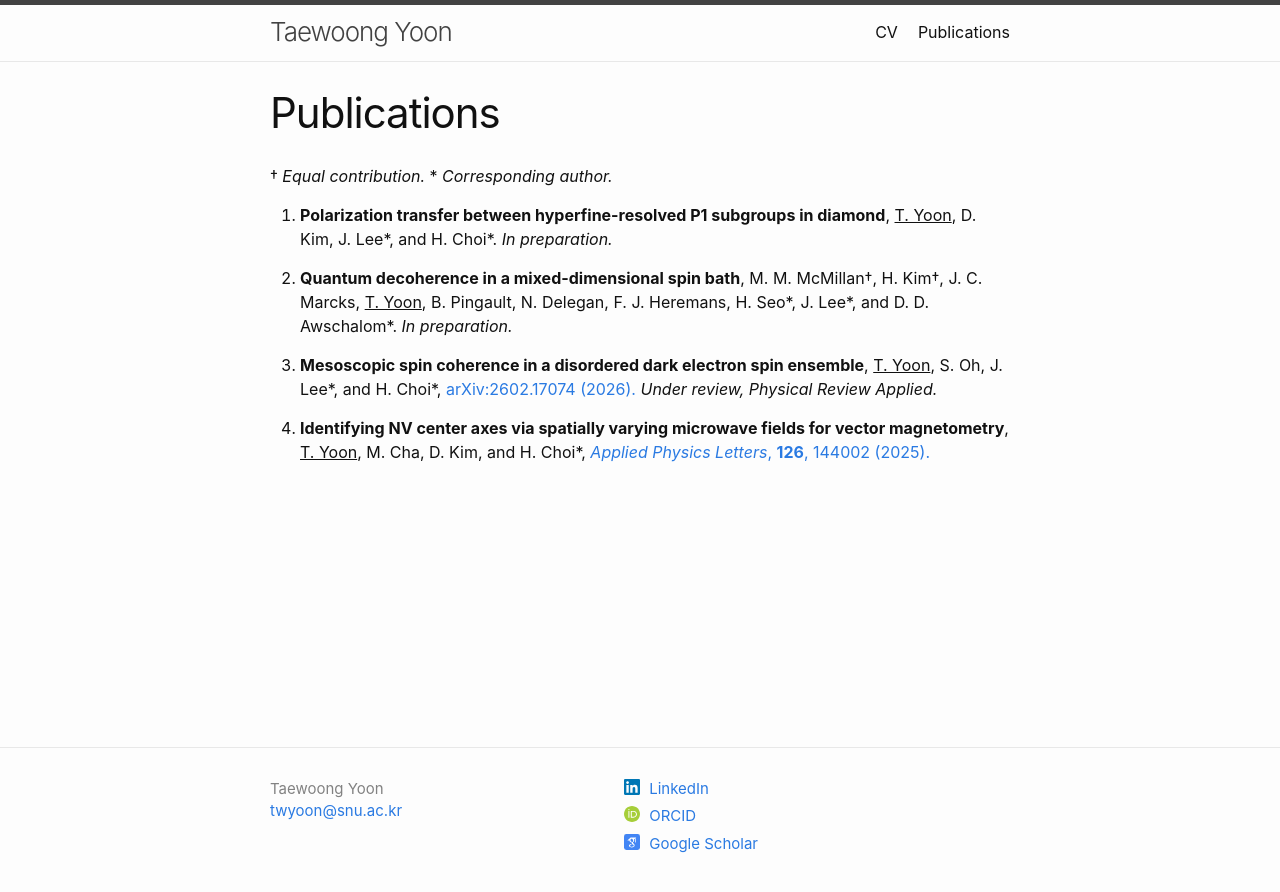
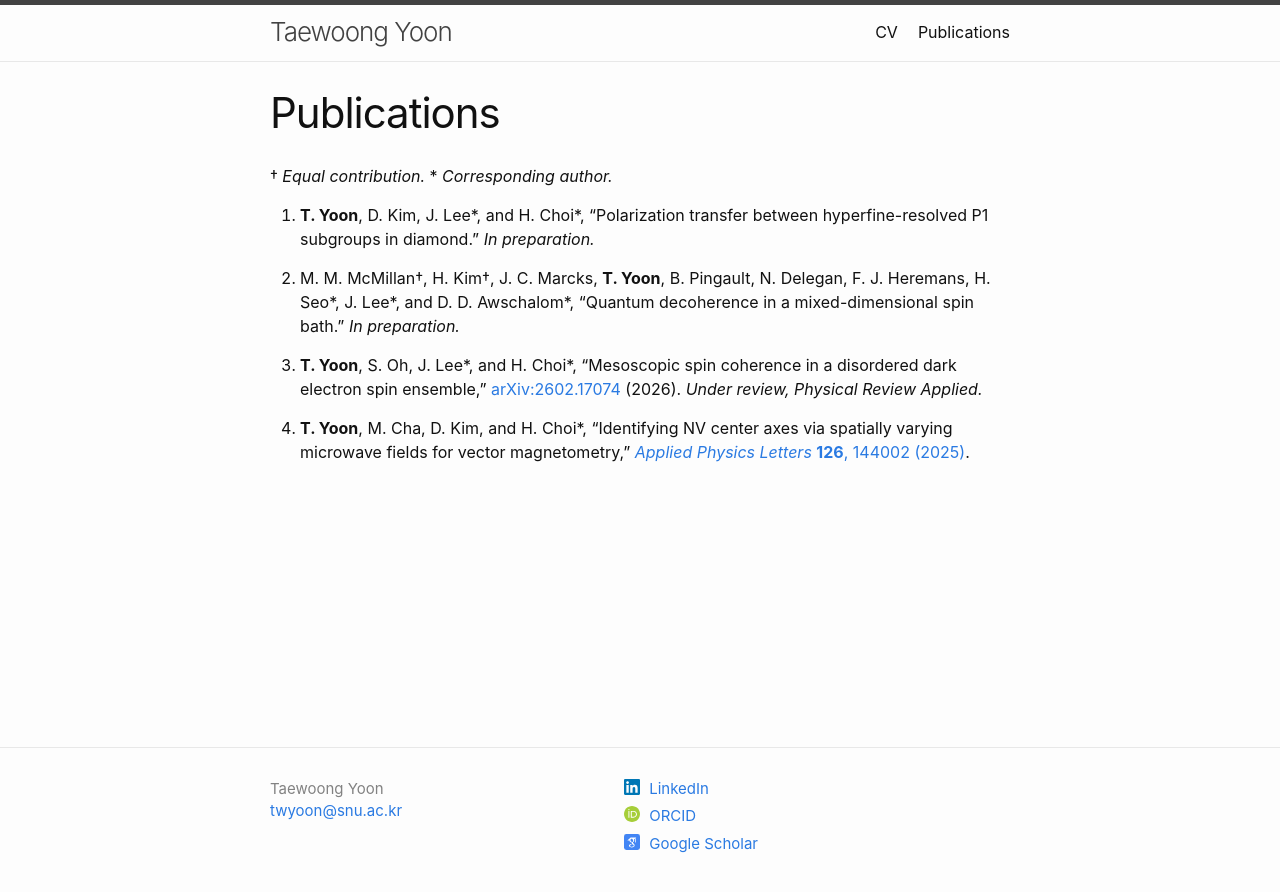
Before and after one commit to twyoon/twyoon.github.io, a Jekyll site: the page built from publications.md, in a window 1280 px wide. Shown: the top 892 px of the page. Built offline with Jekyll 4.4.1, drawn with Linux system fonts in a browser that asks for light colours.

Commit message:
Update CV

```diff
--- a/publications.md
+++ b/publications.md
@@ -6,10 +6,10 @@ permalink: /publications/
 
 † *Equal contribution.* \* *Corresponding author.*
 
-1. **Polarization transfer between hyperfine-resolved P1 subgroups in diamond**, <u>T. Yoon</u>, D. Kim, J. Lee\*, and H. Choi\*. *In preparation.*
+1. **T. Yoon**, D. Kim, J. Lee\*, and H. Choi\*, "Polarization transfer between hyperfine-resolved P1 subgroups in diamond." *In preparation.*
 
-1. **Quantum decoherence in a mixed-dimensional spin bath**, M. M. McMillan†, H. Kim†, J. C. Marcks, <u>T. Yoon</u>, B. Pingault, N. Delegan, F. J. Heremans, H. Seo\*, J. Lee\*, and D. D. Awschalom\*. *In preparation.*
+1. M. M. McMillan†, H. Kim†, J. C. Marcks, **T. Yoon**, B. Pingault, N. Delegan, F. J. Heremans, H. Seo\*, J. Lee\*, and D. D. Awschalom\*, "Quantum decoherence in a mixed-dimensional spin bath." *In preparation.*
 
-1. **Mesoscopic spin coherence in a disordered dark electron spin ensemble**, <u>T. Yoon</u>, S. Oh, J. Lee\*, and H. Choi\*, [arXiv:2602.17074 (2026).](https://doi.org/10.48550/arXiv.2602.17074) *Under review, Physical Review Applied.*
+1. **T. Yoon**, S. Oh, J. Lee\*, and H. Choi\*, "Mesoscopic spin coherence in a disordered dark electron spin ensemble," [arXiv:2602.17074](https://doi.org/10.48550/arXiv.2602.17074) (2026). *Under review, Physical Review Applied.*
 
-1. **Identifying NV center axes via spatially varying microwave fields for vector magnetometry**, <u>T. Yoon</u>, M. Cha, D. Kim, and H. Choi\*, [*Applied Physics Letters*, **126**, 144002 (2025).](https://doi.org/10.1063/5.0243162)
+1. **T. Yoon**, M. Cha, D. Kim, and H. Choi\*, "Identifying NV center axes via spatially varying microwave fields for vector magnetometry," [*Applied Physics Letters* **126**, 144002 (2025)](https://doi.org/10.1063/5.0243162).
```
Also changed, not shown: cv.md (+5 -5 lines), index.md (+1 -2 lines), 2 other files.
